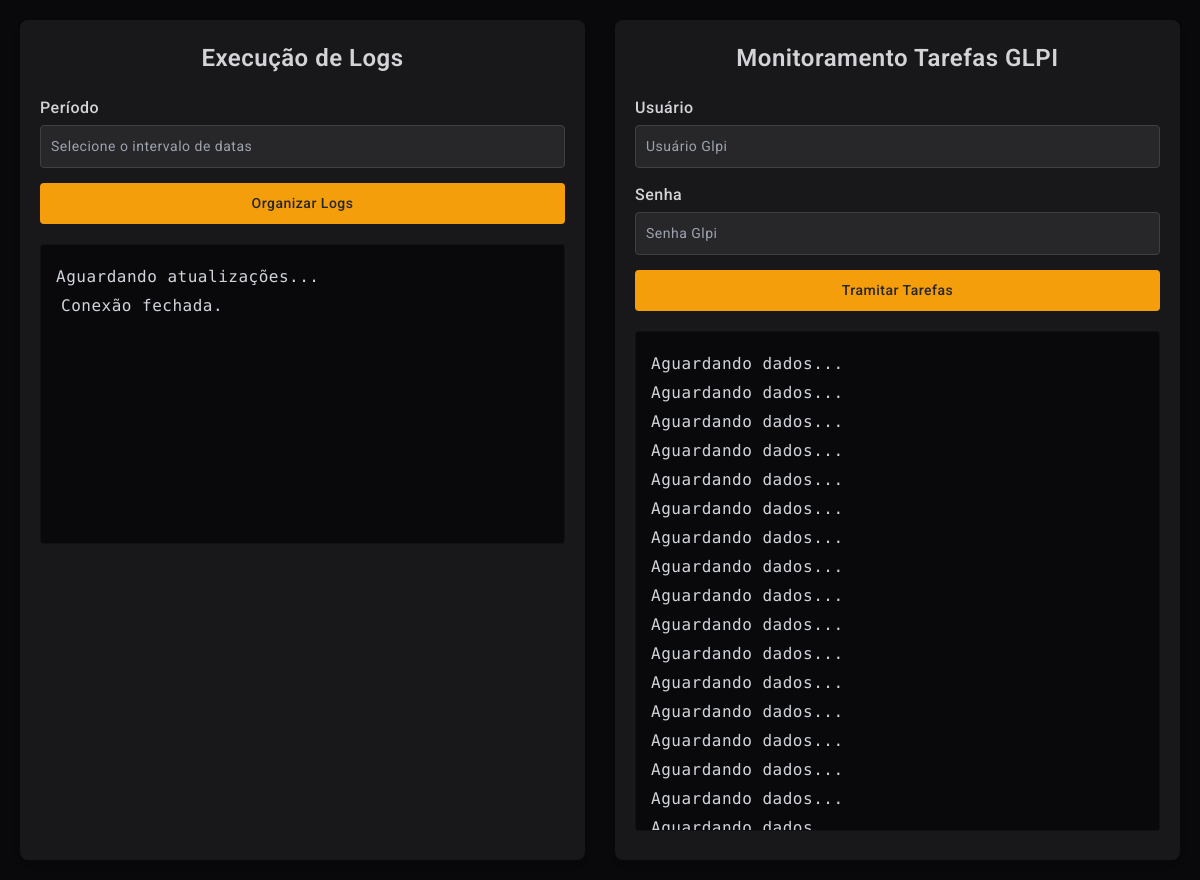
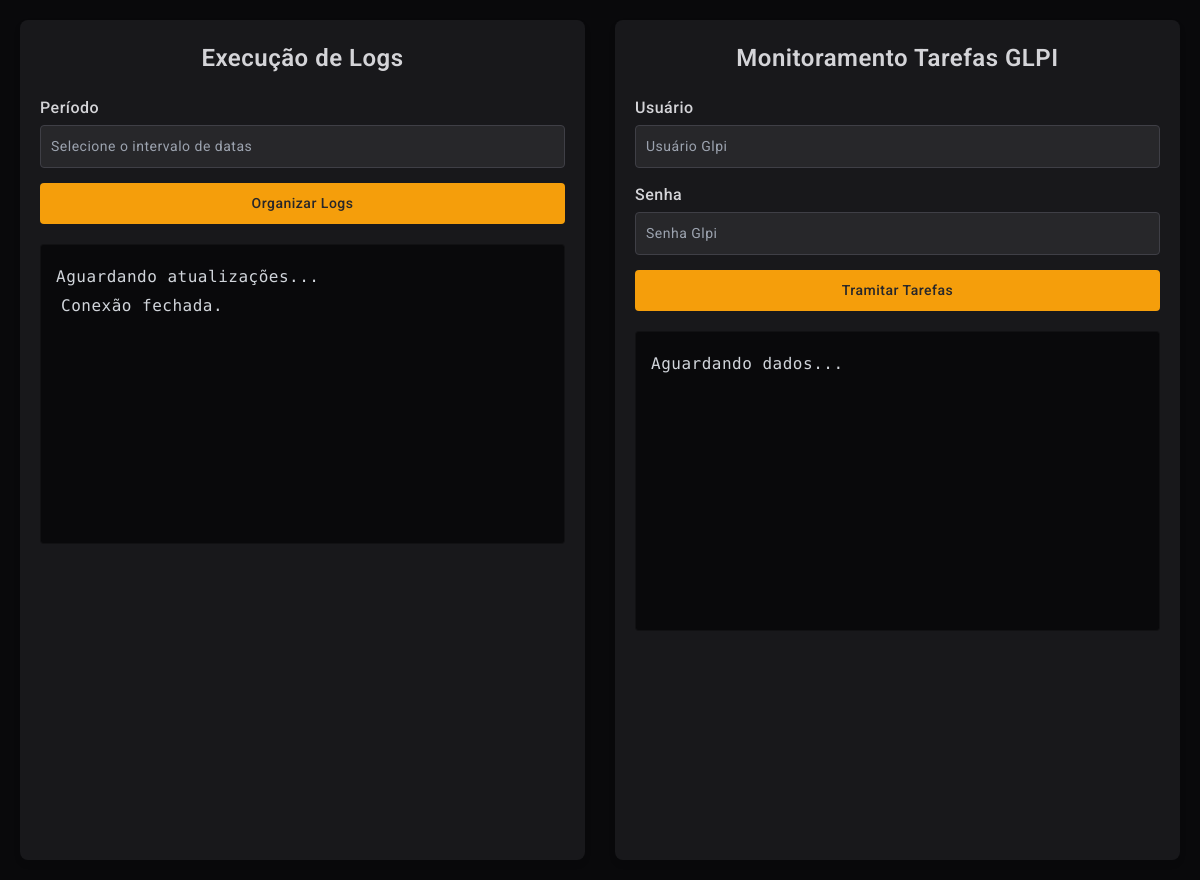
Before and after one commit to RicardoTavaresDias/APLICATION-ANALISE-DE-LOGS-INFRA, an Electron app: page index.html in a window 1200 px wide. Drawn offline with nearby package versions, Linux system fonts and the light colour scheme.

Commit message:
version 10.5

```diff
--- a/index.html
+++ b/index.html
@@ -49,29 +49,6 @@
             <button id="monitor-btn">Tramitar Tarefas</button>
             <div class="output" id="monitor-output">
                 <p>Aguardando dados...</p>
-                <p>Aguardando dados...</p>
-                <p>Aguardando dados...</p>
-                <p>Aguardando dados...</p>
-                <p>Aguardando dados...</p>
-                <p>Aguardando dados...</p>
-                <p>Aguardando dados...</p>
-                <p>Aguardando dados...</p>
-                <p>Aguardando dados...</p>
-                <p>Aguardando dados...</p>
-                <p>Aguardando dados...</p>
-                <p>Aguardando dados...</p>
-                <p>Aguardando dados...</p>
-                <p>Aguardando dados...</p>
-                <p>Aguardando dados...</p>
-                <p>Aguardando dados...</p>
-                <p>Aguardando dados...</p>
-                <p>Aguardando dados...</p>
-                <p>Aguardando dados...</p>
-                <p>Aguardando dados...</p>
-                <p>Aguardando dados...</p>
-                <p>Aguardando dados...</p>
-                <p>Aguardando dados...</p>
-                <p>Aguardando dados...</p>
             </div>
         </div>
     </div>
```
